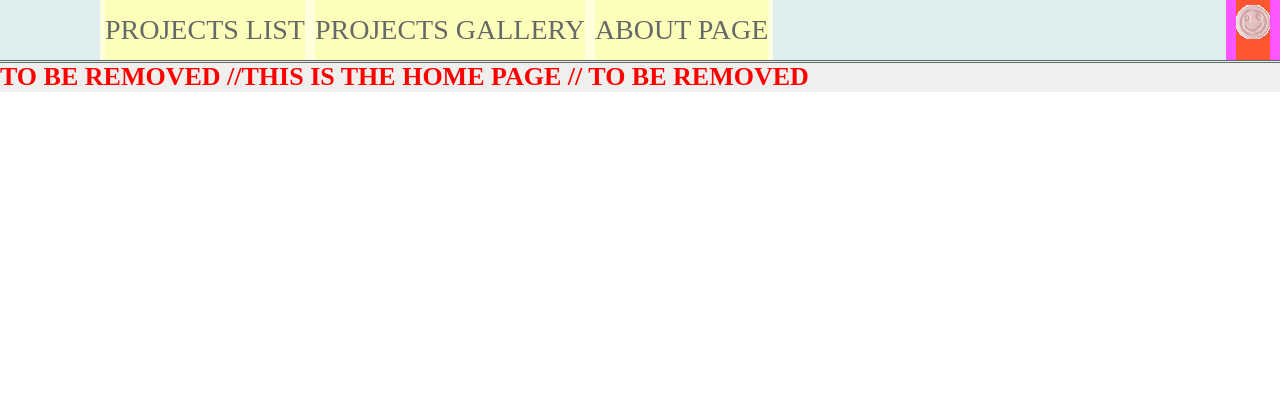
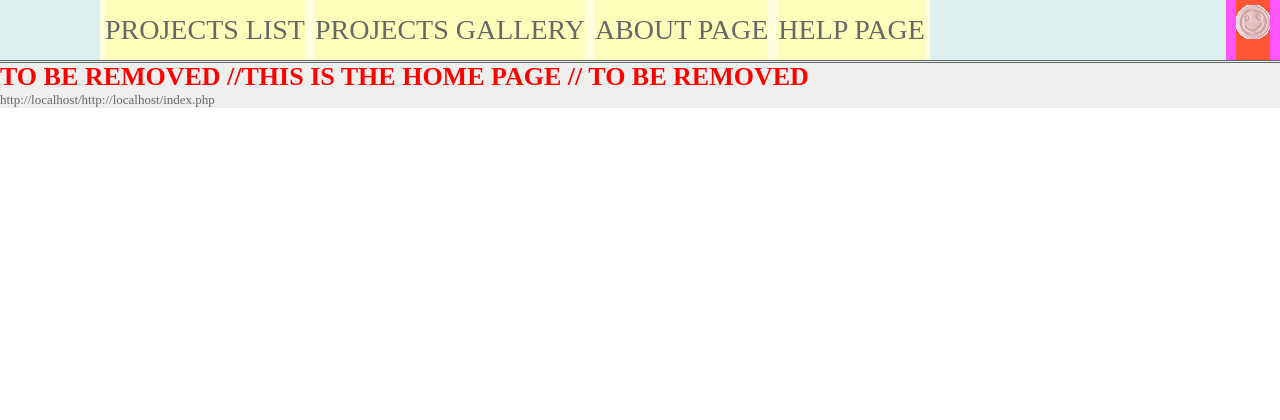
Before and after one commit to Hemisphere-Project/portfolio_template, a CodeIgniter app: page / in a window 1280 px wide. Shown: the top 420 px of the page. Run offline with CodeIgniter, Linux system fonts and the light colour scheme.

Commit message:
urlz with base ans site_url

```diff
--- a/www/application/config/autoload.php
+++ b/www/application/config/autoload.php
@@ -64,7 +64,7 @@
 |	$autoload['helper'] = array('url', 'file');
 */
 
-$autoload['helper'] = array();
+$autoload['helper'] = array('url');
 
 
 /*
--- a/www/application/config/config.php
+++ b/www/application/config/config.php
@@ -14,8 +14,8 @@
 | path to your installation.
 |
 */
-//$config['base_url']	= 'http://old.alainbarthelemy.com';
-$config['base_url']	= 'http://localhost:8888/';
+//$config['base_url']	= 'http://localhost:8888/';
+$config['base_url']	= 'http://192.168.0.14:8888/repository/miscellaneous/2013/portfolio_template/www/';
 
 /*
 |--------------------------------------------------------------------------
--- a/www/application/views/static_pages/help.php
+++ b/www/application/views/static_pages/help.php
@@ -1 +1 @@
-<a href="/index.php"/>get back home</a>
+<a href="<?php echo base_url(); ?>"/>get back home</a>
--- a/www/application/views/static_pages/home.php
+++ b/www/application/views/static_pages/home.php
@@ -1 +1,3 @@
 <h1 style="color:red;">TO BE REMOVED //THIS IS THE HOME PAGE // TO BE REMOVED</h1>
+<?php echo base_url(); ?>
+<?php echo site_url(); ?>
--- a/www/application/views/template/header.php
+++ b/www/application/views/template/header.php
@@ -4,12 +4,12 @@
 	<title><?php echo $title ?></title>
 	<meta http-equiv="Content-Type" content="text/html; charset=utf-8">
 	<!--<link type="image/x-icon" rel="shortcut icon" href="ABIcon.gif">-->
-	<link rel="stylesheet" href="./css/main.css">
-	<link rel="stylesheet" href="./css/font.css">
-	<link rel="stylesheet" href="./css/backoffice.css">
-	<script type="text/javascript" src="./js/lib/jquery-1.9.1.min.js"></script>
-	<script type="text/javascript" src="./js/lib/jquery.masonry.min.js"></script>
-	<script type="text/javascript" src="./js/main.js"></script>
+	<link rel="stylesheet" href="<?php echo base_url('css/main.css'); ?>">
+	<link rel="stylesheet" href="<?php echo base_url('css/font.css'); ?>">
+	<link rel="stylesheet" href="<?php echo base_url('css/backoffice.css'); ?>">
+	<script type="text/javascript" src="<?php echo base_url('js/lib/jquery-1.9.1.min.js'); ?>"></script>
+	<script type="text/javascript" src="<?php echo base_url('js/lib/jquery.masonry.min.js'); ?>"></script>
+	<script type="text/javascript" src="<?php echo base_url('js/main.js'); ?>"></script>
 </head>
 <body>
 	<div id="content">
--- a/www/application/views/template/navbar.php
+++ b/www/application/views/template/navbar.php
@@ -1,13 +1,14 @@
 <div id="navbar">
 	<div id="left_group">
 		<ul>
-		<li><div id="LBtn" class="left-group-button">PROJECTS LIST</div></li>
-		<li><div id="TBtn" class="left-group-button">PROJECTS GALLERY</div></li>
-		<li><div id="IBtn" class="left-group-button">ABOUT PAGE</div></li>
+		<li><div id="LBtn" class="left-group-button"><a href="<?php echo site_url('projects/prjkts/projects_list'); ?>" target="_self">PROJECTS LIST</a></div></li>
+		<li><div id="TBtn" class="left-group-button"><a href="<?php echo site_url('projects/prjkts/projects_thumb_list'); ?>" target="_self">PROJECTS GALLERY</a></div></li>
+		<li><div id="IBtn" class="left-group-button"><a href="<?php echo site_url('projects/static_pages/about'); ?>" target="_self">ABOUT PAGE</a></div></li>
+		<li><div id="QMBtn" class="left-group-button"><a href="<?php echo site_url('projects/static_pages/help'); ?>" target="_self">HELP PAGE</a></div></li>
 		</ul>
 	</div>
 	<div id="right_group">
-		<div id="logo"  ><img src="./imgs/orangesmiley.gif"/></div>
+		<div id="logo"  ><img src="<?php echo base_url('imgs/orangesmiley.gif'); ?>"/></div>
 	</div>
 
 
--- a/www/application/views/template/project_page/backbtn.php
+++ b/www/application/views/template/project_page/backbtn.php
@@ -5,7 +5,7 @@
 		if(document.referrer.search(window.location.host) != -1)
 			window.history.back();
 		else
-			document.location ="/index.php/projects/prjkts/";
+			document.location ="/index.php/projects/prjkts/";// to be checked with base_url
 	}
 </script>
 
--- a/www/application/views/template/project_page/common_header.php
+++ b/www/application/views/template/project_page/common_header.php
@@ -1,5 +1,4 @@
 <title><?php echo $title ?></title>
 <meta http-equiv="Content-Type" content="text/html; charset=utf-8">
-<!--<link type="image/x-icon" rel="shortcut icon" href="ABIcon.gif">-->
-<link rel="stylesheet" href="/css/main.css">
-<link rel="stylesheet" href="/css/font.css">
+<link rel="stylesheet" href="<?php echo base_url('css/main.css'); ?>">
+<link rel="stylesheet" href="<?php echo base_url('css/font.css'); ?>">
--- a/www/application/views/template/project_page/video_header.php
+++ b/www/application/views/template/project_page/video_header.php
@@ -1,4 +1,2 @@
-<script type="text/javascript" src="/js/lib/jquery-1.9.1.min.js"></script>
-<script type="text/javascript" src="/js/lib/jquery-ui-1.10.3.custom.min.effects.only.js"></script>
-<script type="text/javascript" src="/js/lib/okvideo.js"></script>
-<script type="text/javascript" src="/js/timedslide.js"></script>
+<script type="text/javascript" src="<?php echo base_url('js/lib/jquery-1.9.1.min.js'); ?>"></script>
+<script type="text/javascript" src="<?php echo base_url('js/lib/jquery-ui-1.10.3.custom.min.effects.only.js'); ?>"></script>
--- a/www/js/main.js
+++ b/www/js/main.js
@@ -1,4 +1,3 @@
-// sticky footer
 $(window).bind("load", function() {
 
        var footerHeight = 0,
@@ -37,25 +36,25 @@
 
 $(document).ready(function() {
   $(".left-group-button").click(function() {
-		console.log('left-group-button clicked  '+this.id);
+		//console.log('left-group-button clicked  '+this.id);
 
 		// put some ajax in these
 		switch(this.id){
 			case 'LBtn':
 				//$('body').load('/index.php/projects/prjkts/');
-				document.location.href="/index.php/projects/prjkts/projects_list"
+				//document.location.href="./index.php/projects/prjkts/projects_list"
 			break;
 			case 'TBtn':
 				//$('body').load('/index.php/projects/prjkts/projects_thumb_list');
-				document.location.href="/index.php/projects/prjkts/projects_thumb_list"
+				//document.location.href="./index.php/projects/prjkts/projects_thumb_list"
 			break;
 			case 'IBtn':
 				//$('body').load('/index.php/about');
-				document.location.href="/index.php/about"
+				//document.location.href="./index.php/about"
 			break;
 			case 'QMBtn':
 				//$('body').load('/index.php/help');
-				document.location.href="/index.php/help"
+				//document.location.href="./index.php/help"
 			break;
 			default : console.log('unknown button');
 		}
```
